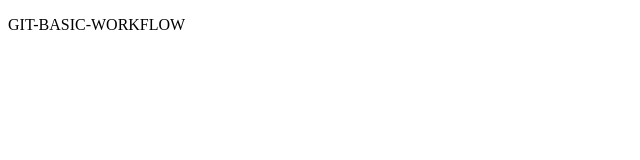
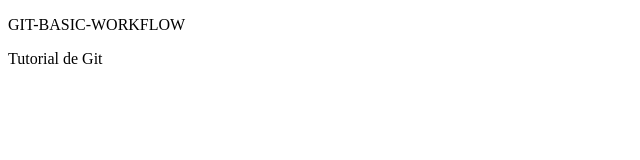
Before and after one commit to abyyGG/practica, a plain HTML site: page index.html in a window 1280 px wide. Shown: the full height of the page, 0-640 px from the left. Drawn offline with Linux system fonts and the light colour scheme.

Commit message:
nuevos cambios

```diff
--- a/index.html
+++ b/index.html
@@ -7,5 +7,6 @@
 </head>
 <body>
     <p>GIT-BASIC-WORKFLOW</p>
+    <p>Tutorial de Git</p>
 </body>
 </html>
```
Also changed, not shown: main.css (added).
